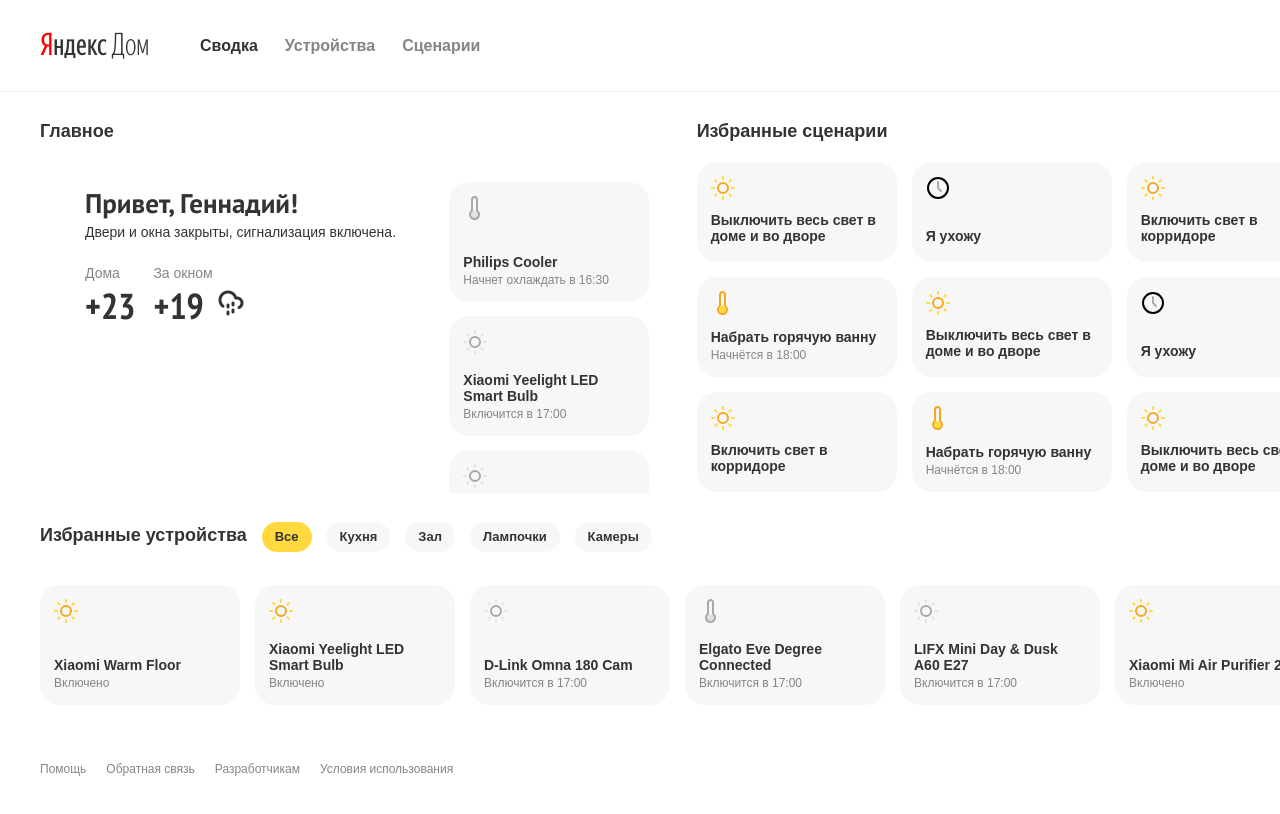
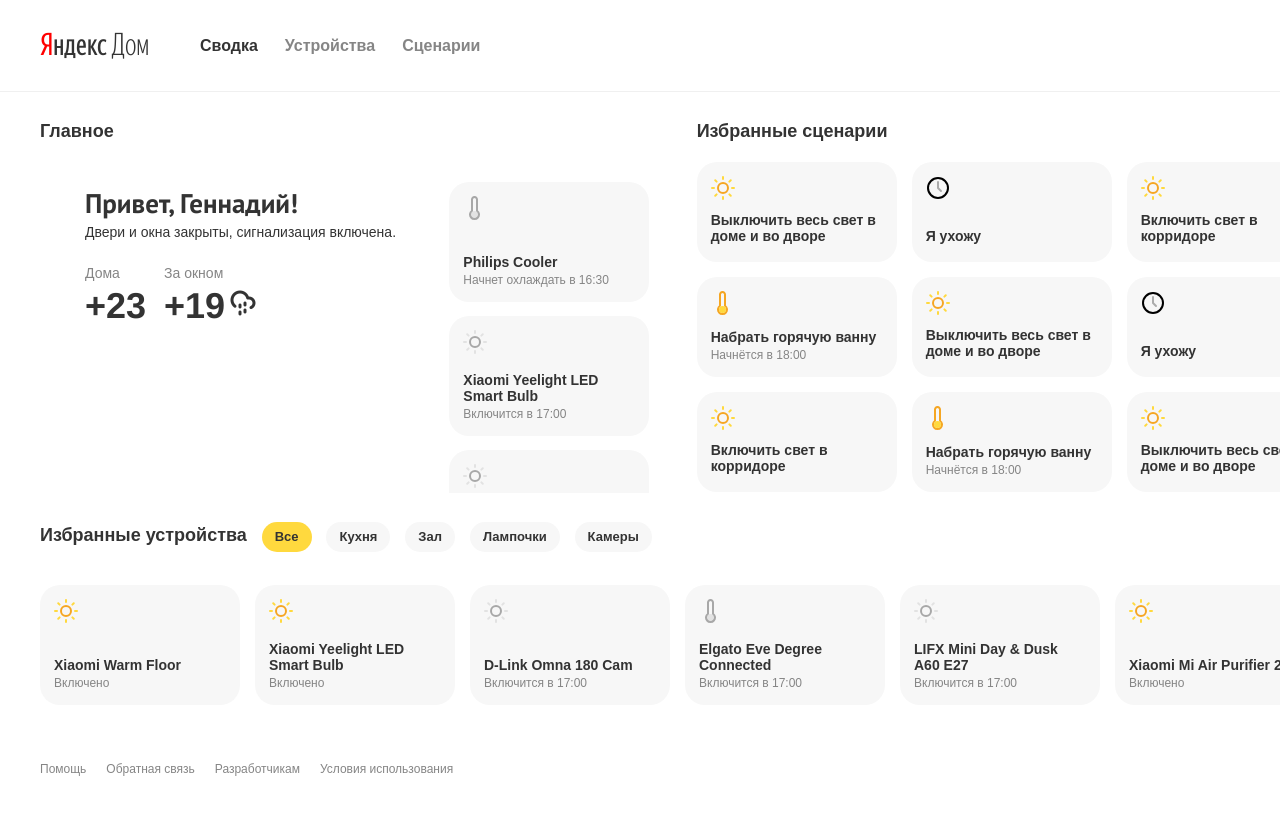
Before and after one commit to newbfg/shri2018-2-performance, a website: page index.html in a window 1280 px wide. Shown: the top 814 px of the page. Drawn offline with Linux system fonts and the light colour scheme.

Commit message:
Убирает лишние  шрифты

```diff
--- a/index.html
+++ b/index.html
@@ -8,6 +8,8 @@
     <link rel="preload" href="scripts.js" as="script">
     <link rel="preload" href="styles.css" as="style">
     <link rel="preload" href="assets/sh.webp" as="image">
+    <link rel="preload" href="assets/banner.webp" as="image">
+    <link rel="preload" href="assets/logo.png" as="image">
     <link rel="stylesheet" href="styles.css">
 </head>
 
--- a/styles/pt_sans.scss
+++ b/styles/pt_sans.scss
@@ -12,15 +12,15 @@
     src: local("PT Sans Bold"), url("fonts/PTS75F_W.woff") format("woff");
 }
 
-@font-face {
-    font-family: "PT Sans Narrow";
-    src: url("fonts/ptn57f_w.woff");
-    src: local("PT Sans Narrow"), url("fonts/PTN57F_W.woff") format("woff");
-}
+// @font-face {
+//     font-family: "PT Sans Narrow";
+//     src: url("fonts/ptn57f_w.woff");
+//     src: local("PT Sans Narrow"), url("fonts/PTN57F_W.woff") format("woff");
+// }
 
-@font-face {
-    font-family: "PT Sans Narrow";
-    font-weight: bold;
-    src: url("fonts/ptn77f_w.woff");
-    src: local("PT Sans Narrow Bold"), url("fonts/PTN77F_W.woff") format("woff");
-}
+// @font-face {
+//     font-family: "PT Sans Narrow";
+//     font-weight: bold;
+//     src: url("fonts/ptn77f_w.woff");
+//     src: local("PT Sans Narrow Bold"), url("fonts/PTN77F_W.woff") format("woff");
+// }
```
Also changed, not shown: styles.css, 1 other file.
